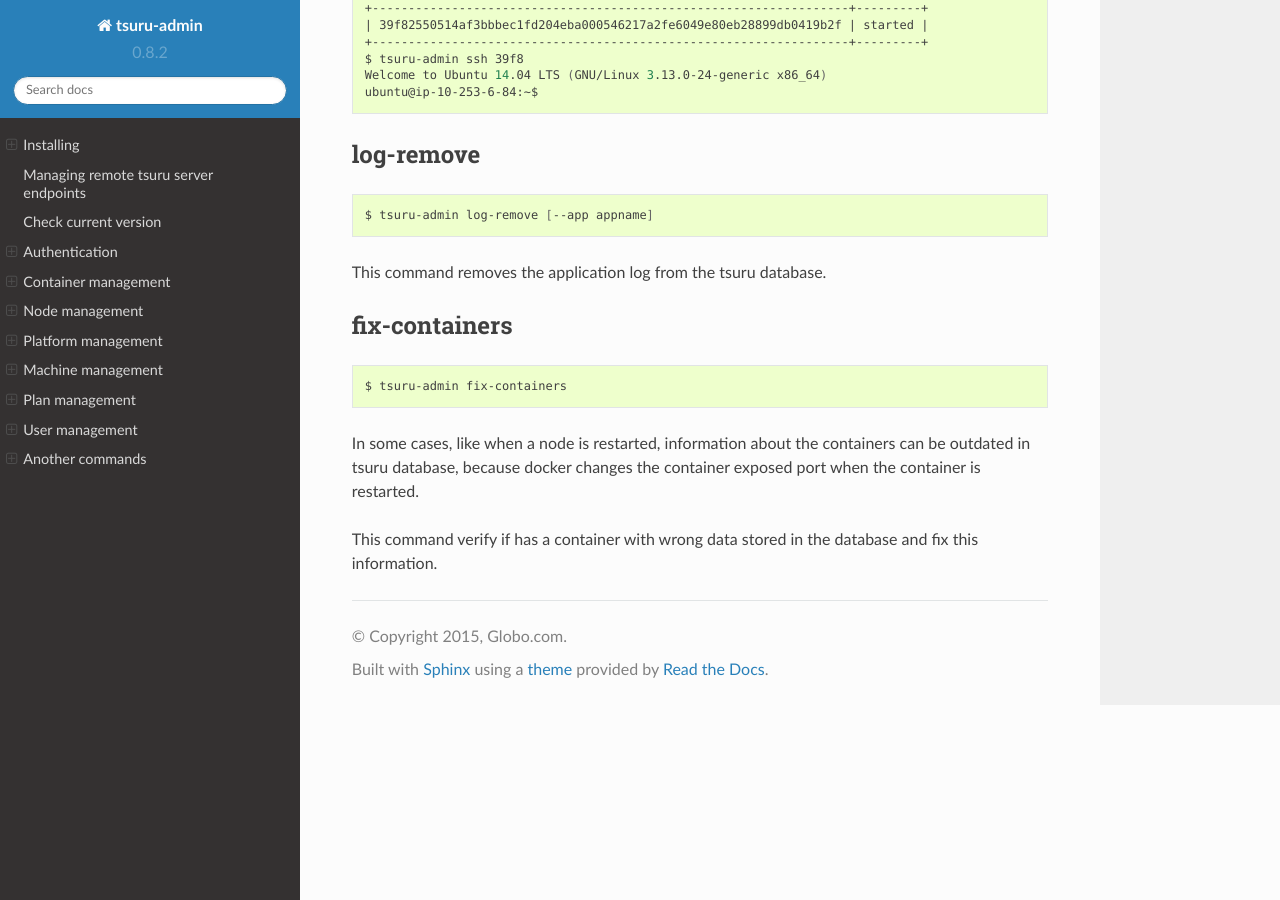
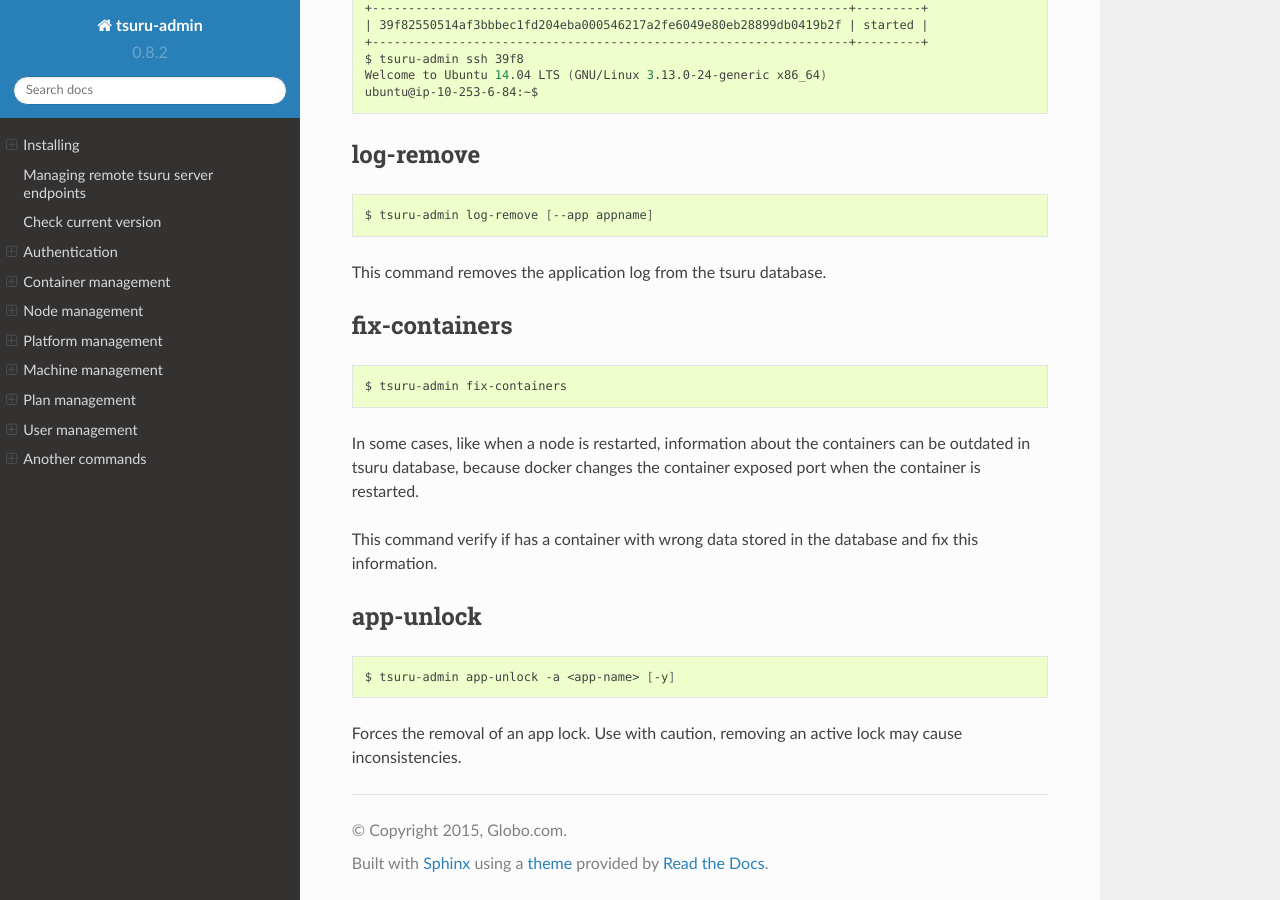
Before and after one commit to tsuru/tsuru-admin, a Sphinx documentation site: the page built from docs/source/index.rst, in a window 1280 px wide and 900 px high, scrolled down 8737 px. Built offline with Sphinx 7.4.7 and the Read the Docs theme 2.0.0, drawn with Linux system fonts in a browser that asks for light colours.

Commit message:
docs: added docs about app-unlock.

```diff
--- a/docs/source/index.rst
+++ b/docs/source/index.rst
@@ -569,3 +569,15 @@
 
 This command verify if has a container with wrong data stored in the database
 and fix this information.
+
+app-unlock
+----------
+
+.. highlight:: bash
+
+::
+
+    $ tsuru-admin app-unlock -a <app-name> [-y]
+
+Forces the removal of an app lock.
+Use with caution, removing an active lock may cause inconsistencies.
```
